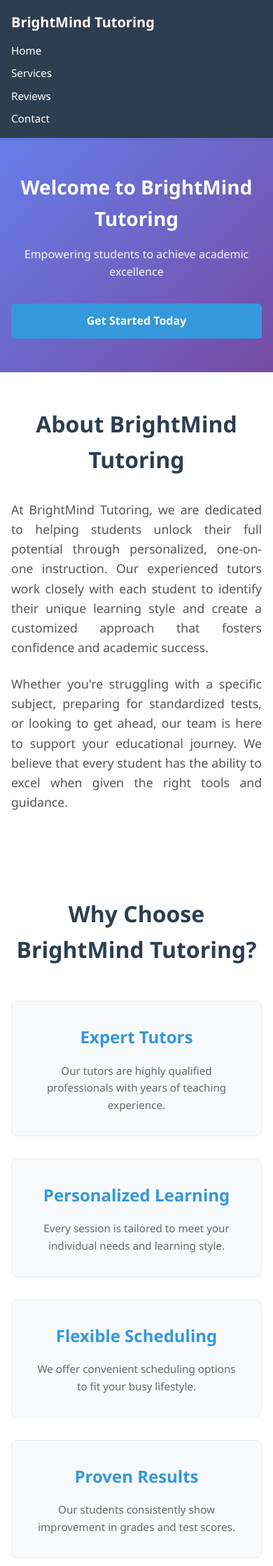
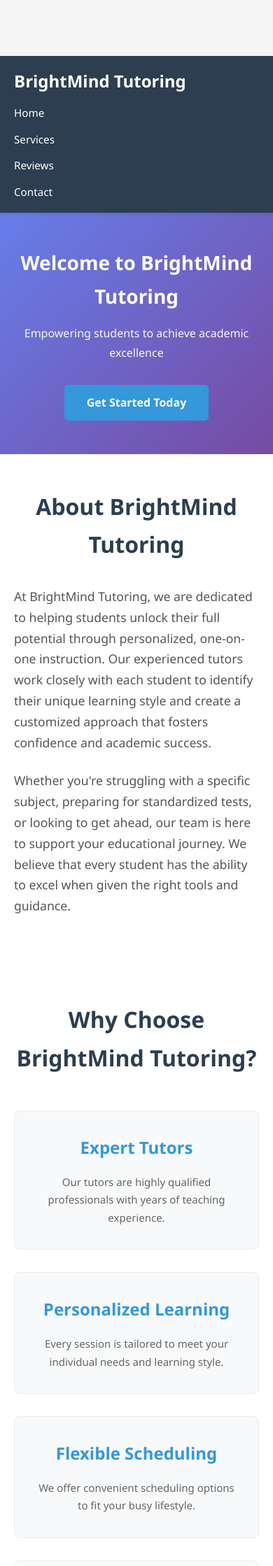
Before and after one commit to tkhan7860/bright-minds-tutoring, a Flask app: page / in a window 390 px wide. Shown: the top 2238 px of the page at 70% size. Run offline with Flask 3, Linux system fonts and the light colour scheme.

Commit message:
Fix mobile responsiveness and font spacing

```diff
--- a/static/css/style.css
+++ b/static/css/style.css
@@ -5,15 +5,25 @@
     box-sizing: border-box;
 }
 
+html,
+body {
+    max-width: 100%;
+    overflow-x: hidden;
+}
+
 body {
     font-family: 'Segoe UI', Tahoma, Geneva, Verdana, sans-serif;
+    font-size: 16px;
     line-height: 1.6;
     color: #333;
     background-color: #f5f5f5;
+    /* Offset for sticky header so content is not overlapped on small screens */
+    padding-top: 72px;
 }
 
 .container {
     max-width: 1200px;
+    width: 100%;
     margin: 0 auto;
     padding: 0 20px;
 }
@@ -175,7 +185,8 @@ section {
     font-size: 1.1rem;
     margin-bottom: 1.5rem;
     color: #555;
-    text-align: justify;
+    /* Left alignment avoids awkward spacing on narrow screens */
+    text-align: left;
 }
 
 /* Features Grid */
@@ -458,15 +469,10 @@ footer p {
 /* Responsive Design */
 @media (max-width: 768px) {
     body {
-        font-size: 0.95rem;
-    }
-
-    section {
-        padding: 3rem 0;
-    }
-
-    .container {
-        padding: 0 16px;
+        /* Slightly larger offset on mobile where header may wrap */
+        padding-top: 80px;
+        font-size: 15px;
+        line-height: 1.7;
     }
 
     .navbar .container {
@@ -476,13 +482,14 @@ footer p {
     }
 
     .nav-menu {
-        flex-wrap: wrap;
-        gap: 0.75rem 1.5rem;
+        flex-direction: column;
+        align-items: flex-start;
+        gap: 0.75rem;
         font-size: 0.95rem;
     }
 
-    .hero {
-        padding: 3.5rem 0;
+    section {
+        padding: 3rem 0;
     }
 
     .hero h1 {
@@ -491,6 +498,15 @@ footer p {
 
     .hero-subtitle {
         font-size: 1rem;
+    }
+
+    .contact-content {
+        grid-template-columns: 1fr;
+    }
+
+    .features-grid,
+    .services-grid {
+        grid-template-columns: 1fr;
     }
 
     .intro h2,
@@ -502,34 +518,9 @@ footer p {
     .page-header h1 {
         font-size: 2rem;
     }
-
-    .contact-content {
-        grid-template-columns: 1fr;
-    }
-
-    .features-grid,
-    .services-grid {
-        grid-template-columns: 1fr;
-    }
-
-    .contact-form,
-    .services-cta,
-    .reviews-cta {
-        padding: 1.5rem;
-    }
 }
 
 @media (max-width: 480px) {
-    .nav-brand a {
-        font-size: 1.25rem;
-    }
-
-    .nav-menu {
-        flex-direction: column;
-        align-items: flex-start;
-        gap: 0.5rem;
-    }
-
     .hero {
         padding: 3rem 0;
     }
@@ -537,15 +528,4 @@ footer p {
     .hero h1 {
         font-size: 1.75rem;
     }
-
-    .btn {
-        width: 100%;
-        text-align: center;
-    }
-
-    .contact-form,
-    .services-cta,
-    .reviews-cta {
-        padding: 1.25rem;
-    }
 }
```
